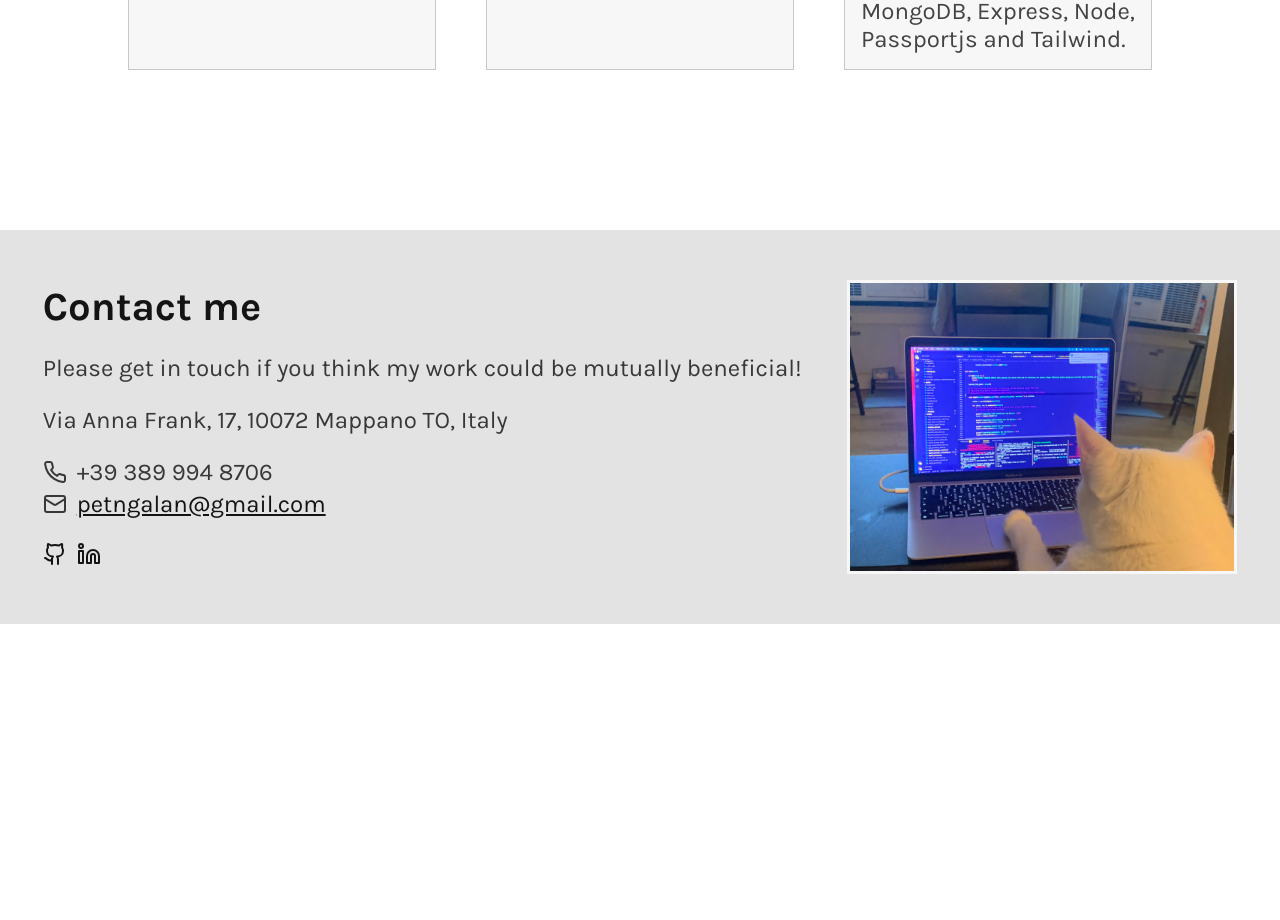
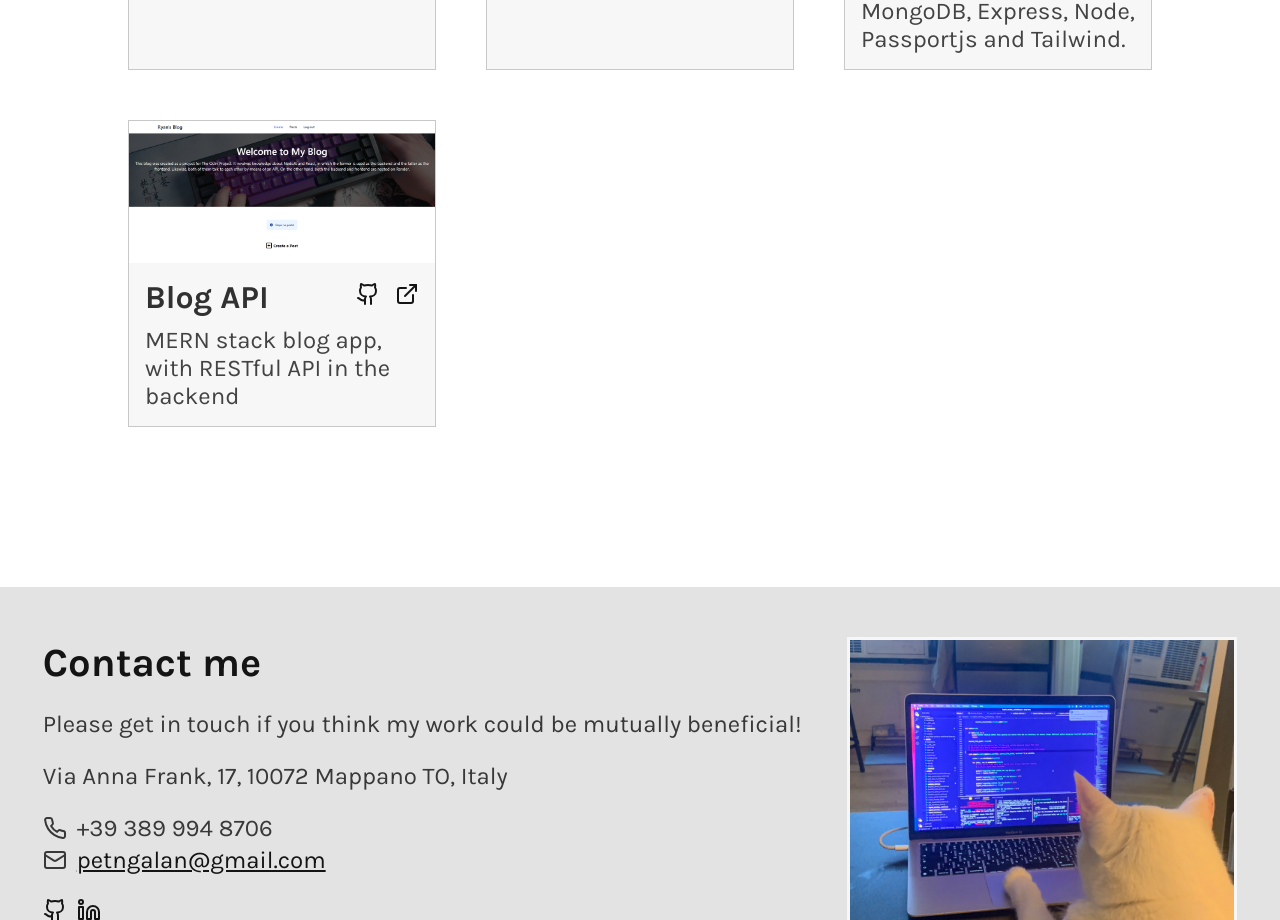
Before and after one commit to ColdBlood237/odin-portfolio, a React (Create React App) app: page / in a window 1280 px wide. Shown: the part 1320-2240 px from the top of the page. Before the commit the page ends 1944 px from the top, so only its background shows below. Built offline with nearby package versions, Linux system fonts and the light colour scheme.

Commit message:
Add new project

```diff
--- a/src/App.js
+++ b/src/App.js
@@ -8,6 +8,7 @@ import chatAppPic from "./images/chat-app.png";
 import whiteCatCoding from "./images/white-cat-coding.jpg";
 import inventoryAppPic from "./images/inventory-app.png";
 import membersOnlyPic from "./images/members-only.png";
+import blogAPIPic from "./images/blog-api.png";
 
 function App() {
   return (
@@ -77,6 +78,13 @@ function App() {
             liveCodeURL="https://odin-members-only-bbyd.onrender.com/"
             repositoryURL="https://github.com/ColdBlood237/odin-members-only"
           />
+          <Project
+            name="Blog API"
+            description="MERN stack blog app, with RESTful API in the backend"
+            imgURL={blogAPIPic}
+            liveCodeURL="https://odin-blog-api-client.onrender.com/"
+            repositoryURL="https://github.com/ColdBlood237/odin-blog-api"
+          />
         </div>
       </main>
       <footer>
```
Also changed, not shown: src/images/blog-api.png (added).
